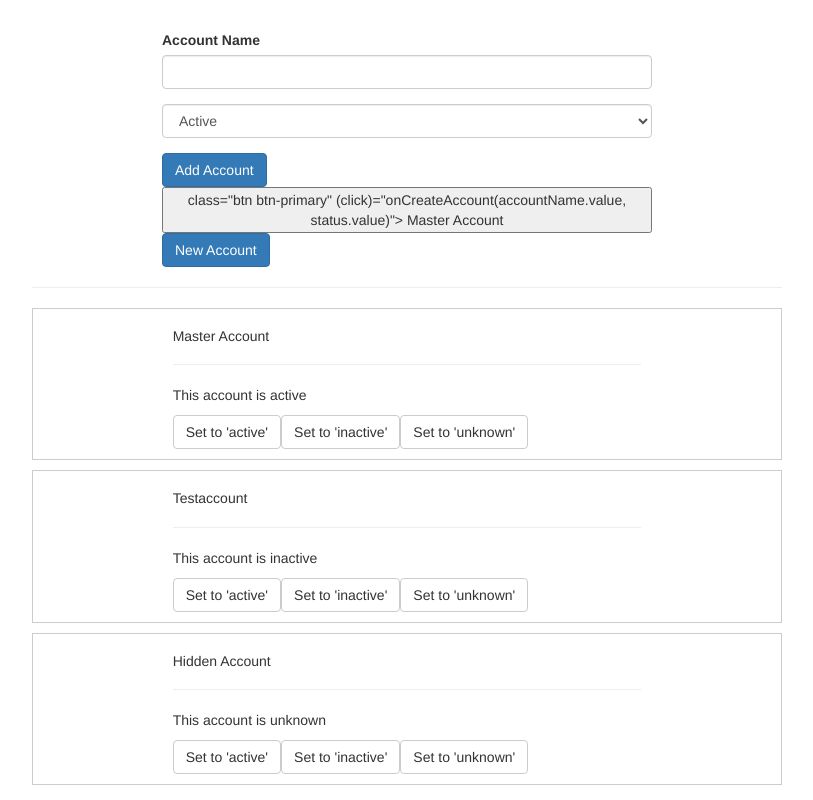
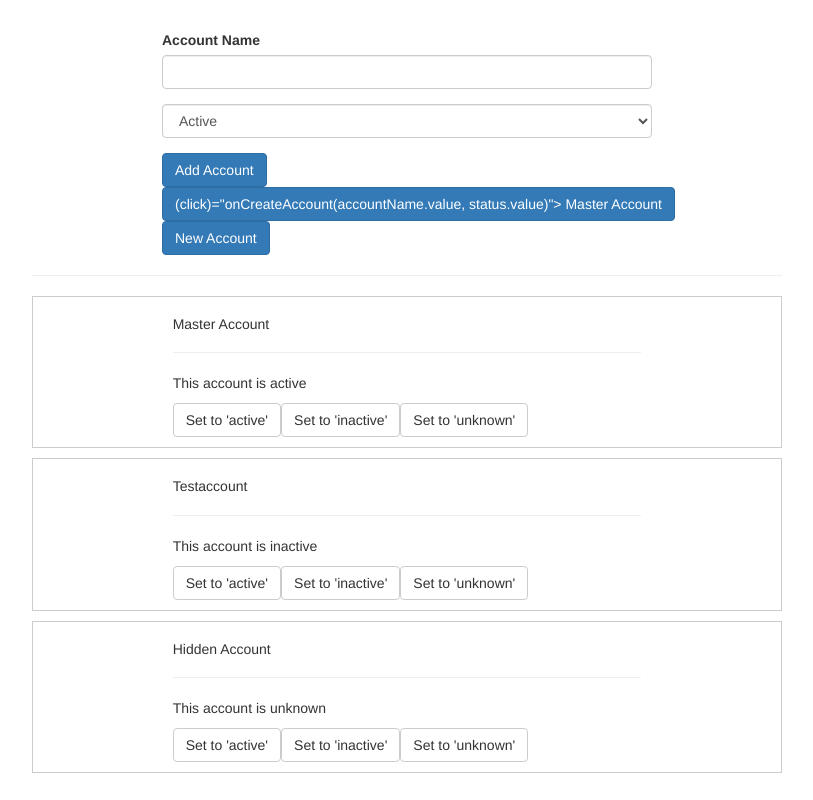
Before and after one commit to Meesha0708/servicesInAngular, an Angular app: page / in a window 1280 px wide. Shown: the whole page, without its empty margins (233-1046 px from the left). Built offline with nearby package versions, Linux system fonts and the light colour scheme.

Commit message:
Second commit on master

```diff
--- a/src/app/new-account/new-account.component.html
+++ b/src/app/new-account/new-account.component.html
@@ -20,8 +20,8 @@
       Add Account
     </button>
 
-    <button>
-      class="btn btn-primary"
+    <button
+      class="btn btn-primary">
       (click)="onCreateAccount(accountName.value, status.value)">
       Master Account
     </button>
```
